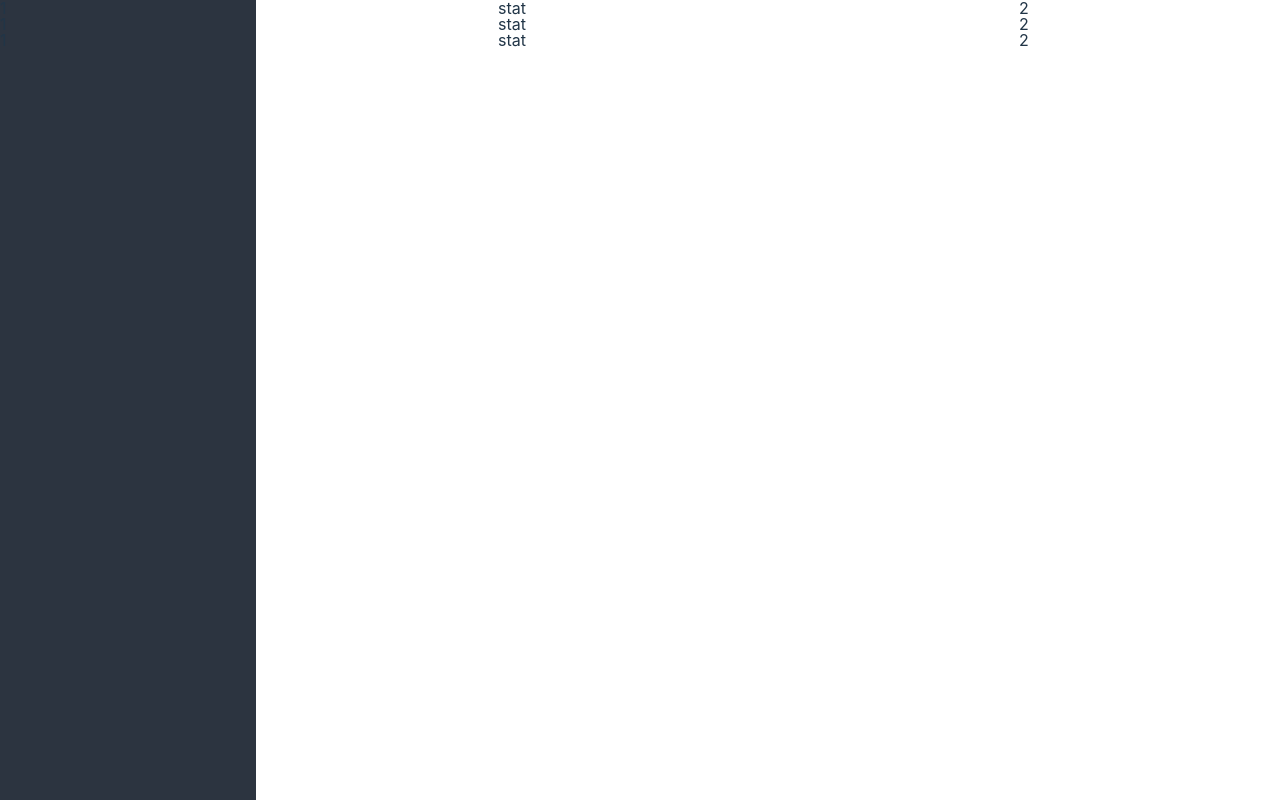
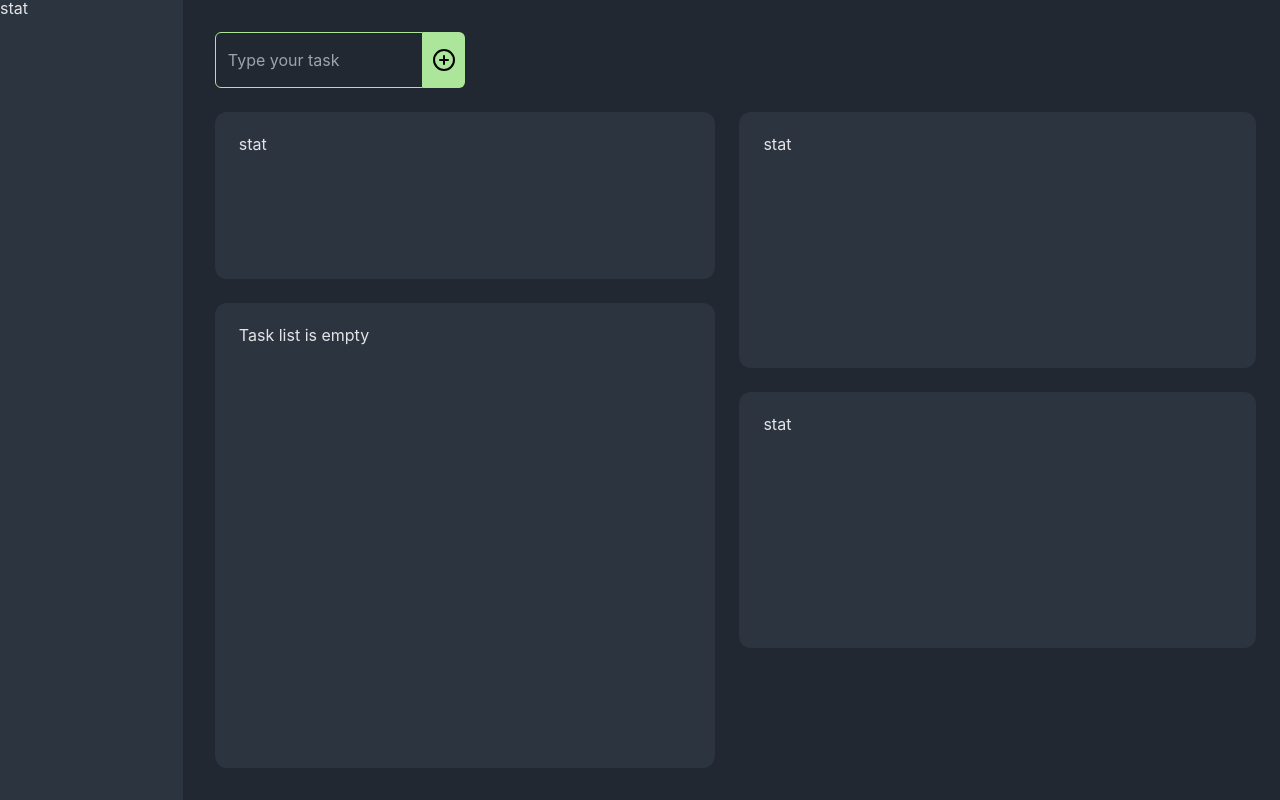
Before and after one commit to Tibilex/Todo.List.React.PWA, a React (Vite) app: page / in a window 1280 px wide. Built offline with nearby package versions, Linux system fonts and the light colour scheme.

Commit message:
add: package "React-icons" add: package "tailwindcss" add: package "postcss" add: package "Fakerjs" add: package "zustand" add: page layout add: function "add task"

```diff
--- a/package.json
+++ b/package.json
@@ -12,6 +12,7 @@
   "dependencies": {
     "react": "^18.2.0",
     "react-dom": "^18.2.0",
+    "react-icons": "^4.8.0",
     "zustand": "^4.3.8"
   },
   "devDependencies": {
--- /dev/null
+++ b/src/components/AddInput/index.module.scss
@@ -0,0 +1,14 @@
+.inputContainer {
+	@apply w-full grid grid-cols-12 bg-transparent;
+	.inputField {
+		@apply col-span-5 col-start-1 pl-3
+     rounded-l-md outline-none bg-transparent
+     border caret-[#ace69a] border-[#ace69a];
+	}
+
+	.inputButton {
+		@apply col-start-6 h-14 flex items-center justify-center
+      rounded-r-md bg-[#ace69a] text-black
+      hover:opacity-70 transition-opacity duration-500 cursor-pointer;
+	}
+}
--- /dev/null
+++ b/src/components/AddInput/index.tsx
@@ -0,0 +1,44 @@
+import React, { useCallback, useState } from 'react';
+
+import { FiPlusCircle } from 'react-icons/fi';
+import styles from './index.module.scss';
+
+interface InputProps {
+  onAdd: (title: string) => void;
+}
+
+export const AddInput: React.FC<InputProps> = ({
+  onAdd,
+}) => {
+
+  const [inputValue, setInputValue] = useState('')
+  const addTask = useCallback(() => {
+    onAdd(inputValue);
+    setInputValue('');
+  }, [inputValue])
+
+  return (
+    <div className={styles.inputContainer}>
+      <input
+        type="text"
+        className={styles.inputField}
+        value={inputValue}
+        onChange={(evt) => setInputValue(evt.target.value)}
+        onKeyDown={(evt) => {
+          if (evt.key === 'Enter'){
+            addTask();
+          }
+        }}
+        placeholder='Type your task'
+      />
+      <button
+        className={styles.inputButton}
+        onClick={addTask}
+        aria-label='add'>
+        <FiPlusCircle size={24}/>
+      </button>
+
+
+    </div>
+  )
+}
--- a/src/components/App/index.module.scss
+++ b/src/components/App/index.module.scss
@@ -1,15 +1,38 @@
 .main {
-	@apply grid grid-cols-5 h-screen w-screen;
+	@apply grid grid-cols-7 h-screen w-screen;
 
 	.leftBar {
 		@apply col-start-1 bg-[#2c3440];
 	}
 
 	.taskSection {
-		@apply col-start-2 col-span-2 w-full flex items-center flex-col;
+		@apply col-start-2 col-span-3 w-full flex items-center flex-col
+		m-2 p-6 rounded-xl;
+
+		.statisticsContainer {
+			@apply bg-[#2c3440] w-full h-1/3
+			mt-6 p-6 rounded-xl;
+		}
+		.tasksListContainer {
+			@apply bg-[#2c3440] w-full h-full
+			mt-6 p-6 rounded-xl;
+		}
 	}
 
 	.infoSection {
-		@apply col-start-4 col-span-2 w-full flex items-center flex-col;
+		@apply col-start-5 col-span-3 w-full flex items-center flex-col
+		mt-2 pl-2 pt-6 pr-6 rounded-xl;
+
+		.temp {
+			@apply w-full h-14 bg-transparent;
+		}
+		.timeContainer {
+			@apply bg-[#2c3440] w-full h-1/3
+			mt-6 p-6 rounded-xl;
+		}
+		.weatherContainer {
+			@apply bg-[#2c3440] w-full h-1/3
+			mt-6 p-6 rounded-xl;
+		}
 	}
 }
--- a/src/components/App/index.tsx
+++ b/src/components/App/index.tsx
@@ -1,23 +1,51 @@
 import React from "react";
+import { useToDoStore } from "../../data/stores/useToDoStore";
+
+import { AddInput } from "../AddInput";
 import styles from './index.module.scss';
 
 export const App: React.FC = () => {
+
+  const [
+    tasks,
+    createTask,
+    updateTask,
+    removeTask
+  ] = useToDoStore(state => [
+    state.tasks,
+    state.createTask,
+    state.updateTask,
+    state.removeTask,
+  ])
+
+  console.log(tasks)
+
   return (
     <main className={styles.main}>
       <aside className={styles.leftBar}>
-        <p>1</p>
-        <p>1</p>
-        <p>1</p>
+        <div className={styles.categoryContainer}>stat</div>
       </aside>
       <section className={styles.taskSection}>
-        <div className={styles.addTaskContainer}>stat</div>
+        <AddInput
+          onAdd={(title) => {
+            if (title){
+              createTask(title)
+            }
+          }}
+        />
+
         <div className={styles.statisticsContainer}>stat</div>
-        <div className={styles.tasksListContainer}>stat</div>
+        <div className={styles.tasksListContainer}>
+          {!tasks.length && (<p>Task list is empty</p>)}
+          {tasks.map((task) => (<p>{task.title}</p>))
+
+          }
+        </div>
       </section>
       <section className={styles.infoSection}>
-        <p>2</p>
-        <p>2</p>
-        <p>2</p>
+        <div className={styles.temp}></div>
+        <div className={styles.timeContainer}>stat</div>
+        <div className={styles.weatherContainer}>stat</div>
       </section>
     </main>
   )
--- /dev/null
+++ b/src/data/stores/useToDoStore.ts
@@ -0,0 +1,49 @@
+import { faker } from '@faker-js/faker';
+import { create } from "zustand";
+
+interface Task {
+  id: string;
+  title: string;
+  createdAt: number;
+  updatedAt: number;
+  isComplete: boolean;
+}
+
+interface ToDoStore {
+  tasks: Task[];
+  createTask: (title: string) => void;
+  updateTask: (id: string, title: string) => void;
+  removeTask: (id: string) => void;
+}
+
+export const useToDoStore = create<ToDoStore>((set, get) => ({
+  tasks: [],
+  createTask: (title) => {
+    const { tasks } = get();
+    const newTask = {
+      id: faker.random.numeric(10000),
+      title,
+      createdAt: Date.now(),
+      updatedAt: Date.now(),
+      isComplete: false,
+    }
+    set({
+      tasks: [newTask].concat(tasks),
+    })
+  },
+  updateTask: (id: string, title: string) => {
+    const { tasks } = get();
+    set({
+      tasks: tasks.map((task) => ({
+        ...task,
+        title: task.id === id ? title : task.title
+      }))
+    })
+  },
+  removeTask: (id: string) => {
+    const { tasks } = get();
+    set({
+      tasks: tasks.filter((task) => task.id !== id),
+    })
+  },
+}))
--- a/src/index.css
+++ b/src/index.css
@@ -40,7 +40,7 @@ h1 {
   font-size: 3.2em;
   line-height: 1.1;
 }
-
+/*
 button {
   border-radius: 8px;
   border: 1px solid transparent;
@@ -57,7 +57,12 @@ button:hover {
 }
 button:focus,
 button:focus-visible {
-  outline: 4px auto -webkit-focus-ring-color;
+  outline: 4px 47bff;
+  }
+  button {
+    background-color: #f9f9f9;
+  }
+}auto -webkit-focus-ring-color;
 }
 
 @media (prefers-color-scheme: light) {
@@ -66,9 +71,5 @@ button:focus-visible {
     background-color: #ffffff;
   }
   a:hover {
-    color: #747bff;
-  }
-  button {
-    background-color: #f9f9f9;
-  }
-}
+    color: #7
+*/
```
Also changed, not shown: 1 other file (tests, documents, lock files or other folders).
